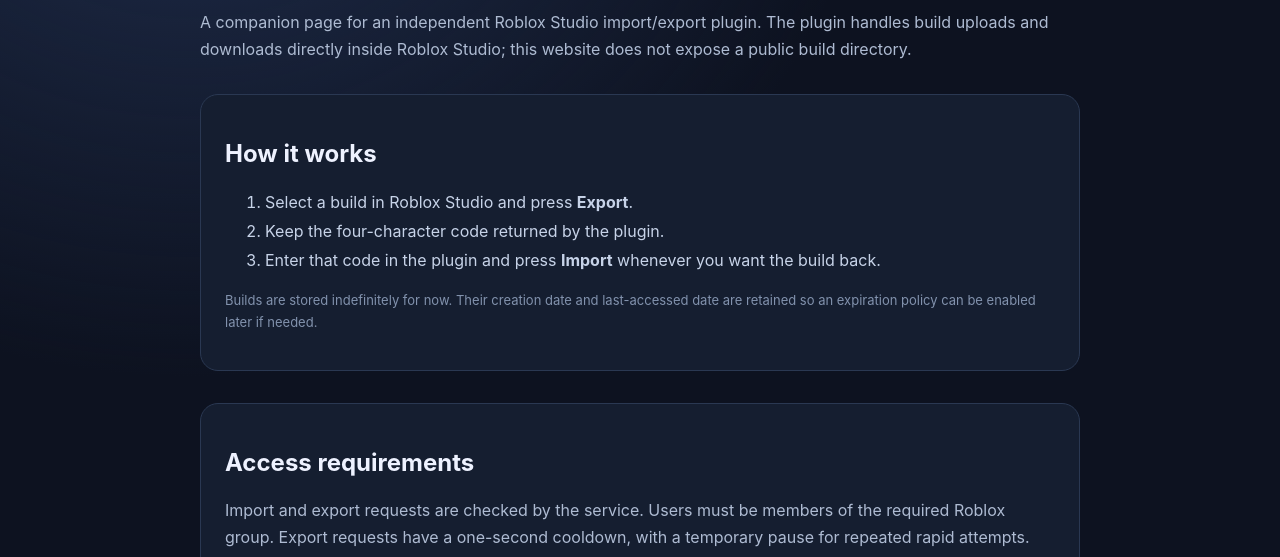
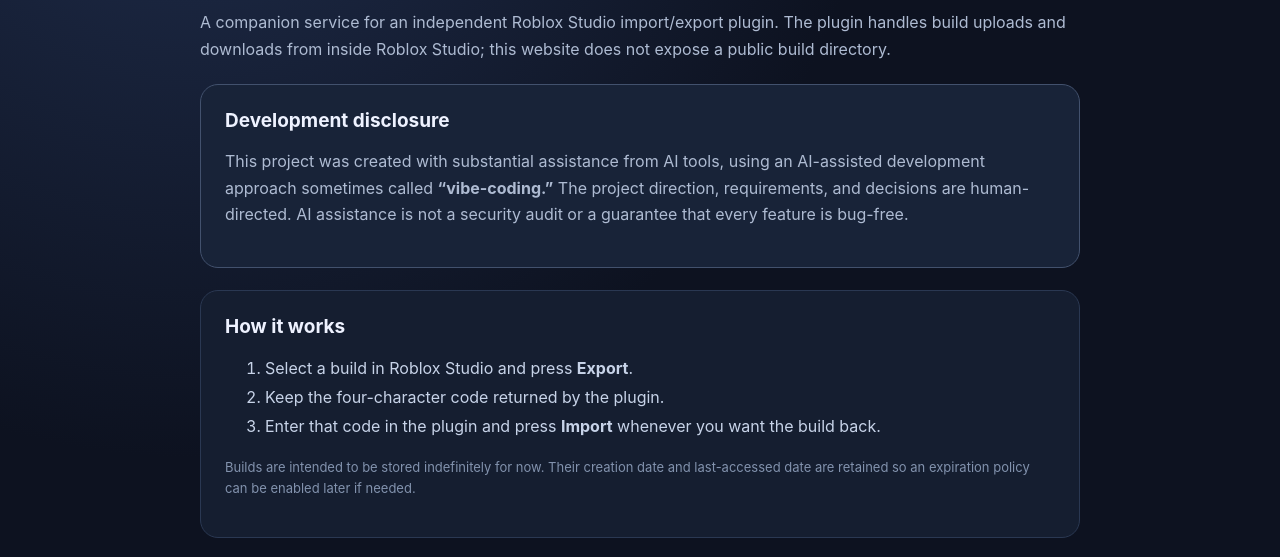
Before and after one commit to 2036Revolution/cloud-imperator-john-manny-santos, a plain HTML site: page index.html in a window 1280 px wide. Shown: the part 241-798 px from the top of the page. Drawn offline with Linux system fonts and the light colour scheme.

Commit message:
Add AI-assisted development disclosure to public site

```diff
--- a/index.html
+++ b/index.html
@@ -4,6 +4,7 @@
   <meta charset="utf-8">
   <meta name="viewport" content="width=device-width,initial-scale=1">
   <meta name="theme-color" content="#101522">
+  <meta name="description" content="Independent community F3X-compatible build storage for Roblox Studio.">
   <title>Independent F3X Build Storage</title>
   <style>
     :root{color-scheme:dark;font-family:Inter,ui-sans-serif,system-ui,-apple-system,Segoe UI,sans-serif;background:#0d1220;color:#eef2ff}
@@ -11,16 +12,22 @@
     main{width:min(880px,calc(100% - 32px));margin:0 auto;padding:64px 0}
     .tag{display:inline-block;border:1px solid #354565;border-radius:99px;padding:6px 11px;color:#a9c5ff;font-size:12px;letter-spacing:.08em;text-transform:uppercase}
     h1{font-size:clamp(34px,7vw,58px);line-height:1.03;margin:22px 0 14px;letter-spacing:-.04em}
-    p{color:#aebbd2;line-height:1.65}.panel{margin-top:32px;padding:24px;border:1px solid #2a3852;border-radius:18px;background:#151e30}
+    p{color:#aebbd2;line-height:1.65}.panel{margin-top:22px;padding:24px;border:1px solid #2a3852;border-radius:18px;background:#151e30}
     li{color:#c7d3e8;line-height:1.8}.small{font-size:13px;color:#8292ad}.foot{margin-top:26px;font-size:12px;color:#71809a}
-    code{color:#c8d7ff}
+    code{color:#c8d7ff}h2{margin-top:0;font-size:19px}.disclosure{border-color:#42516d;background:#182338}
   </style>
 </head>
 <body>
 <main>
   <span class="tag">Independent community project</span>
   <h1>F3X Build<br>Storage</h1>
-  <p>A companion page for an independent Roblox Studio import/export plugin. The plugin handles build uploads and downloads directly inside Roblox Studio; this website does not expose a public build directory.</p>
+  <p>A companion service for an independent Roblox Studio import/export plugin. The plugin handles build uploads and downloads from inside Roblox Studio; this website does not expose a public build directory.</p>
+
+  <section class="panel disclosure">
+    <h2>Development disclosure</h2>
+    <p>This project was created with substantial assistance from AI tools, using an AI-assisted development approach sometimes called <b>“vibe-coding.”</b> The project direction, requirements, and decisions are human-directed. AI assistance is not a security audit or a guarantee that every feature is bug-free.</p>
+  </section>
+
   <section class="panel">
     <h2>How it works</h2>
     <ol>
@@ -28,7 +35,7 @@
       <li>Keep the four-character code returned by the plugin.</li>
       <li>Enter that code in the plugin and press <b>Import</b> whenever you want the build back.</li>
     </ol>
-    <p class="small">Builds are stored indefinitely for now. Their creation date and last-accessed date are retained so an expiration policy can be enabled later if needed.</p>
+    <p class="small">Builds are intended to be stored indefinitely for now. Their creation date and last-accessed date are retained so an expiration policy can be enabled later if needed.</p>
   </section>
   <section class="panel">
     <h2>Access requirements</h2>
```
